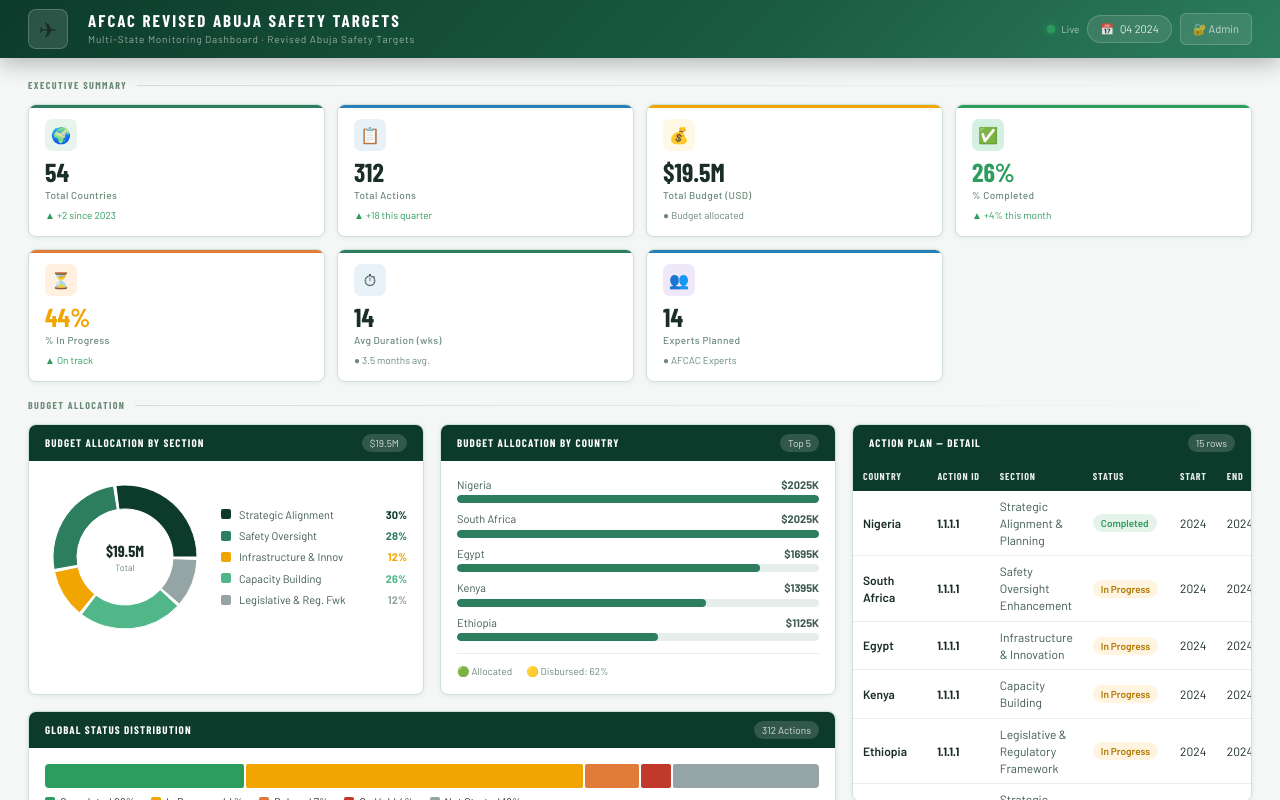
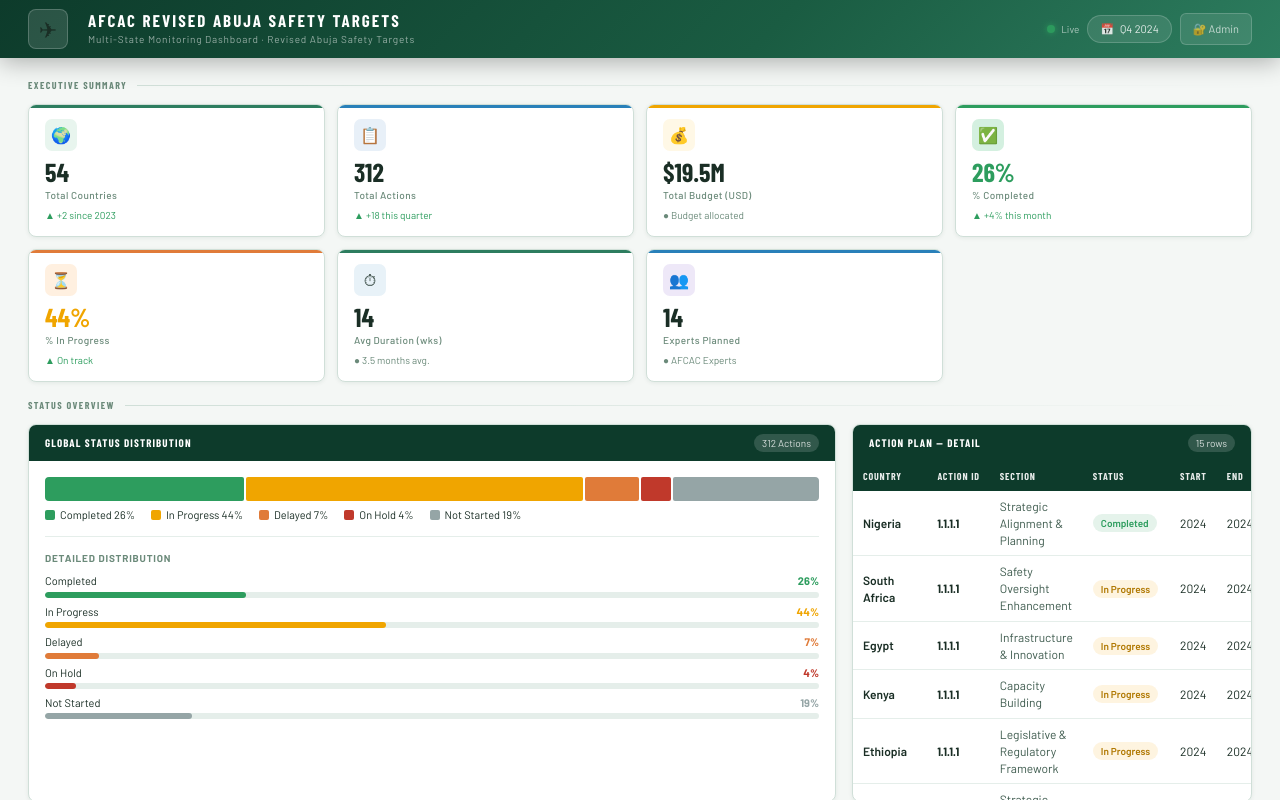
Before and after one commit to seninfosec-sn/Afcac-Dashboard, a Next.js app: page / in a window 1280 px wide. Shown: the top 800 px of the page. Built offline with nearby package versions, Linux system fonts and the light colour scheme; a web font is replaced by a local one.

Commit message:
Remove Budget Allocation section from dashboard
Co-Authored-By: Claude Sonnet 4.6 <noreply@anthropic.com>

```diff
--- a/app/page.tsx
+++ b/app/page.tsx
@@ -6,7 +6,6 @@ import ActionTable from "@/components/ActionTable";
 import BreakdownTable from "@/components/BreakdownTable";
 import TargetGrid from "@/components/TargetGrid";
 import AfricaMap from "@/components/AfricaMap";
-import BudgetCharts from "@/components/BudgetCharts";
 import StatusDonut from "@/components/StatusDonut";
 
 export const dynamic = "force-dynamic"; // always fresh data
@@ -48,13 +47,10 @@ export default async function DashboardPage() {
         <div className="section-label">Executive Summary</div>
         <KpiGrid kpis={kpis} />
 
-        {/* Section 2: Budget + Action Table */}
-        <div className="section-label">Budget Allocation</div>
+        {/* Section 2: Status + Action Table */}
+        <div className="section-label">Status Overview</div>
         <div className="row-wide">
-          <div style={{ display: "flex", flexDirection: "column", gap: 16 }}>
-            <BudgetCharts countries={countries} kpis={kpis} />
-            <StatusBar kpis={kpis} />
-          </div>
+          <StatusBar kpis={kpis} />
           <ActionTable actions={actions} />
         </div>
 
```
